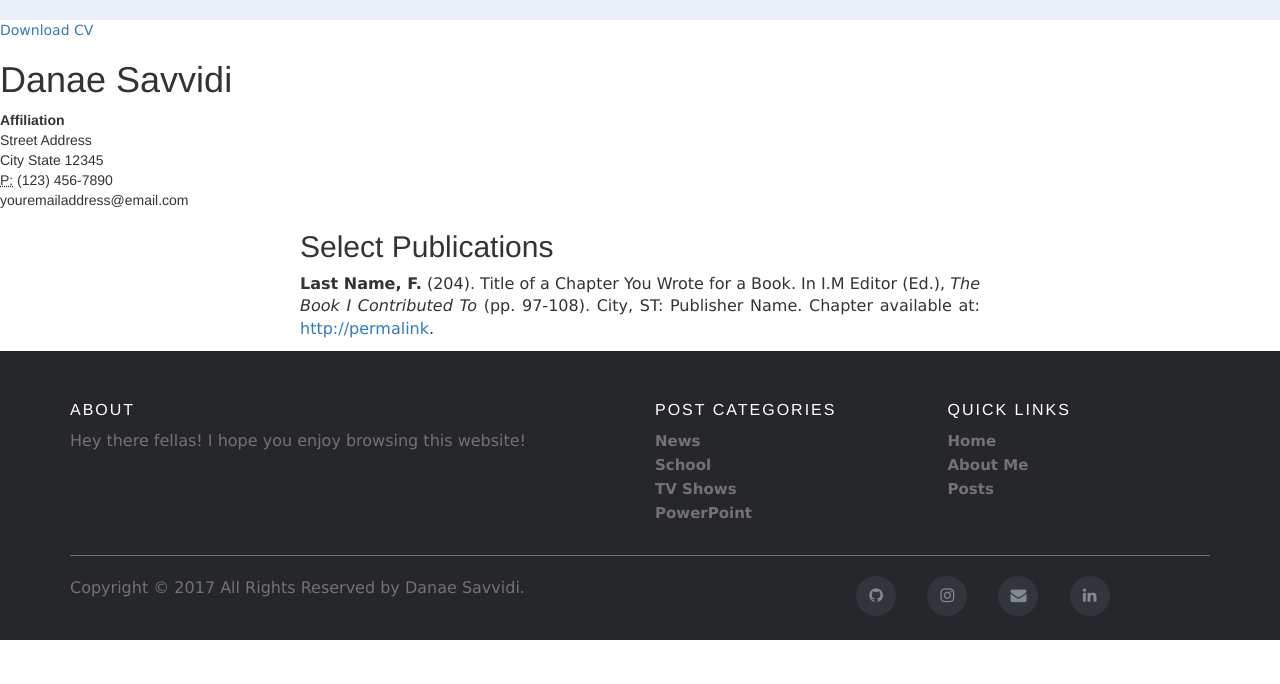
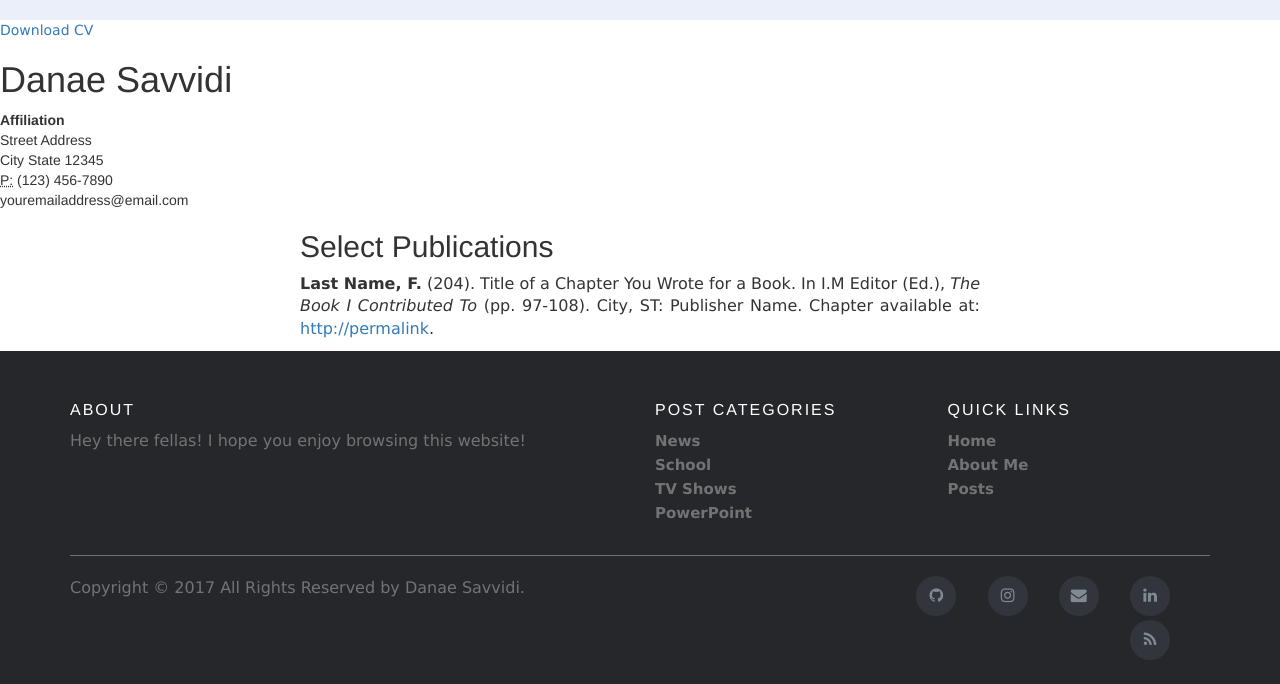
Before and after one commit to danaesav/danaesav.github.io, a Jekyll site: the page built from cv/index.html, in a window 1280 px wide and 1089 px high. Shown: the part 405-1089 px from the top of the window. Built offline with Jekyll 4.4.1, drawn with Linux system fonts in a browser that asks for light colours.

Commit message:
Update footer.html

```diff
--- a/_includes/footer.html
+++ b/_includes/footer.html
@@ -41,6 +41,7 @@
               <li><a class="twitter" href="https://www.instagram.com/danae_savvidi/"><i class="fa fa-instagram"></i></a></li>
               <li><a class="dribbble" href="savvididanae@gmail.com"><i class="fa fa-envelope"></i></a></li>
               <li><a class="linkedin" href="https://www.linkedin.com/in/danae-savvidi-03b173163/"><i class="fa fa-linkedin"></i></a></li>
+              <li><a class="rss" href="http://danaesav.github.io/projects/atom.xml"><i class="fa fa-rss"></i></a></li>
             </ul>
           </div>
         </div>
```
